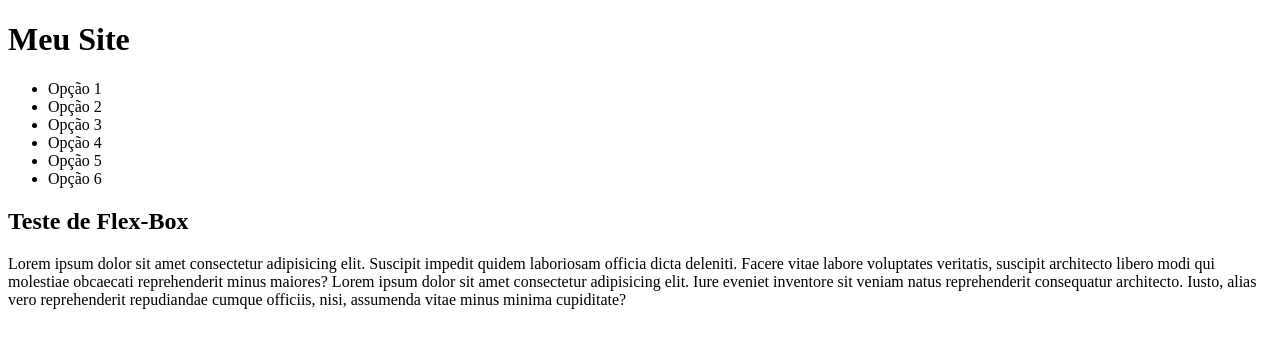
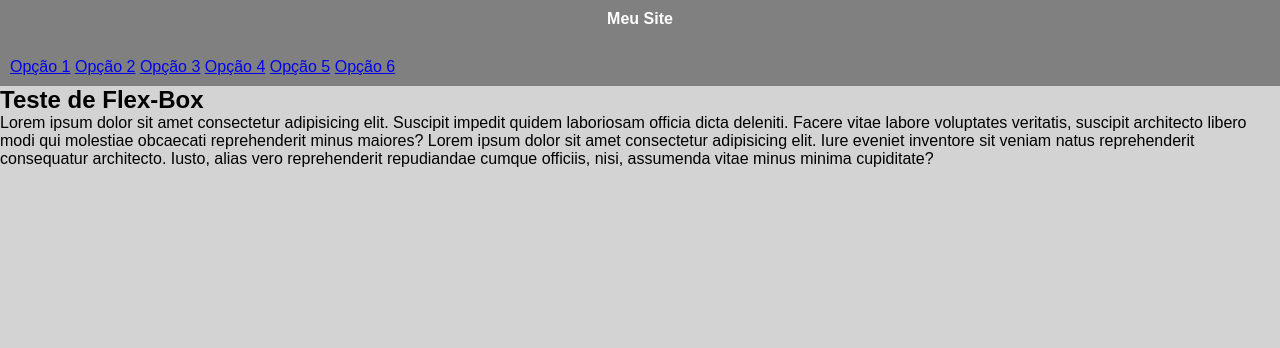
Before and after one commit to Guilherme-Solis/html-css, a plain HTML site: page exercicios/ex027/flex013 menu-flex/index.html in a window 1280 px wide. Drawn offline with Linux system fonts and the light colour scheme.

Commit message:
projeto-menu-flex-box

```diff
--- /dev/null
+++ b/exercicios/ex027/flex013 menu-flex/estilos/style.css
@@ -0,0 +1,33 @@
+@charset "UTF-8";
+
+* {
+    margin: 0px;
+    padding: 0px;
+    box-sizing: border-box;
+}
+
+body {
+    font-family: Arial, Helvetica, sans-serif;
+    width: 100vw;
+    height: 100vh;
+    font-size: 1em;
+    background-color: lightgray;
+}
+
+header {
+    background-color: grey;
+    color: white;
+    padding: 10px;
+
+}
+header > h1 {
+    color: white;
+    font-size: 1em;
+    text-align: center;
+    margin-bottom: 30px;
+
+}
+header > nav {
+    list-style-type: none;
+    justify-content: center;
+}
--- a/exercicios/ex027/flex013 menu-flex/index.html
+++ b/exercicios/ex027/flex013 menu-flex/index.html
@@ -3,6 +3,7 @@
 <head>
     <meta charset="UTF-8">
     <meta name="viewport" content="width=device-width, initial-scale=1.0">
+    <link rel="stylesheet" href="estilos/style.css">
     <title>Menu flexivel com Flex-Box</title>
 </head>
 <body>
@@ -12,14 +13,12 @@
             Meu Site
         </h1>
         <nav>
-            <ul>
-                <li>Opção 1</li>
-                <li>Opção 2</li>
-                <li>Opção 3</li>
-                <li>Opção 4</li>
-                <li>Opção 5</li>
-                <li>Opção 6</li>
-            </ul>
+            <a href="#">Opção 1</a>
+            <a href="#">Opção 2</a>
+            <a href="#">Opção 3</a>
+            <a href="#">Opção 4</a>
+            <a href="#">Opção 5</a>
+            <a href="#">Opção 6</a>
         </nav>
     </header>
     <main>
```
